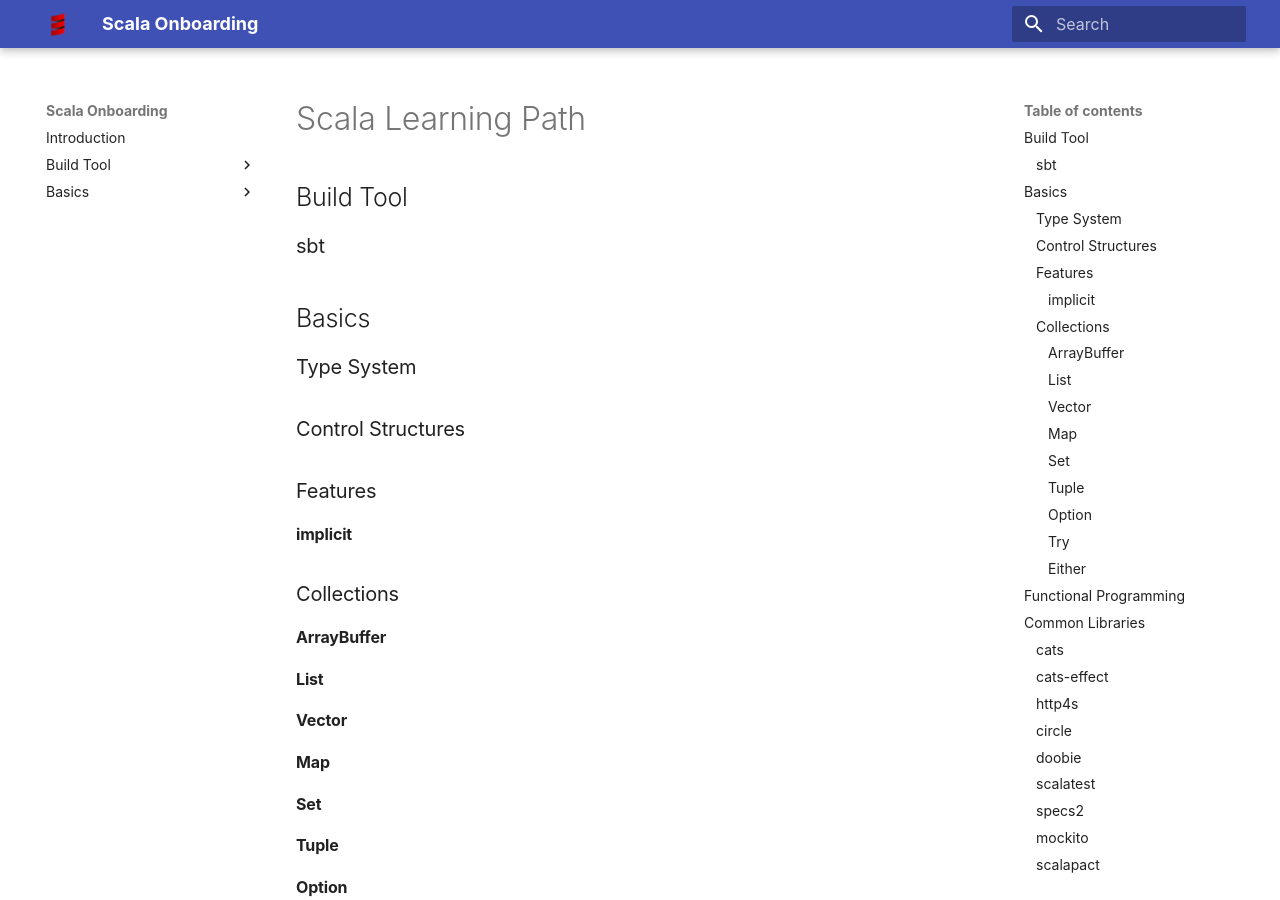
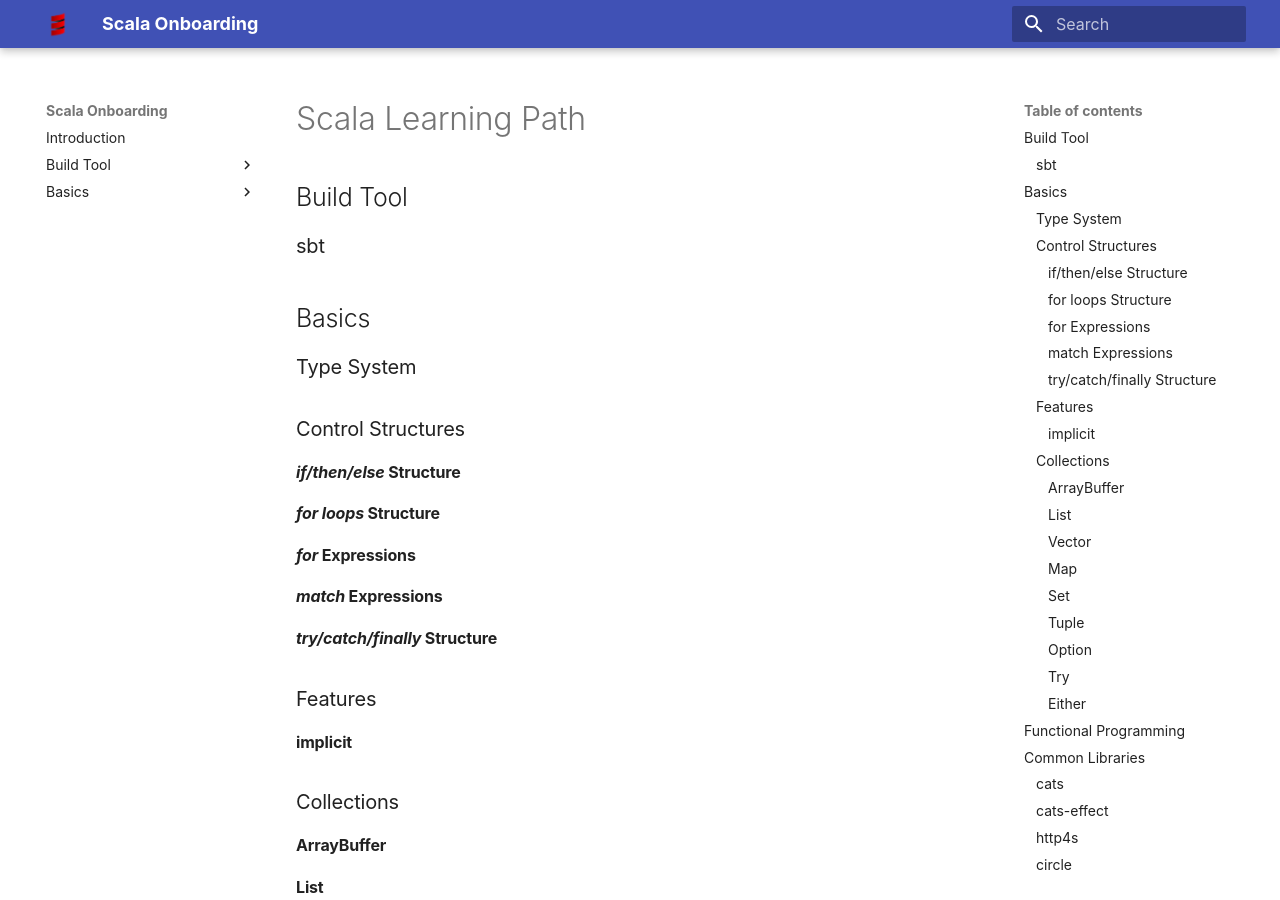
Before and after one commit to ShuaiLLi/scala-onboarding, an MkDocs documentation site: the page built from docs/assets/scala-learning-path.md, in a window 1280 px wide and 900 px high. Built offline with MkDocs 1.6.1 and Material for MkDocs 9.7.7, drawn with Linux system fonts in a browser that asks for light colours; some web fonts are replaced.

````diff
--- a/docs/assets/scala-learning-path.md
+++ b/docs/assets/scala-learning-path.md
@@ -9,6 +9,16 @@
 ### Type System
 
 ### Control Structures
+
+#### **_if/then/else_** Structure
+
+#### **_for loops_** Structure
+
+#### **_for_** Expressions
+
+#### **_match_** Expressions
+
+#### **_try/catch/finally_** Structure
 
 ### Features
 
--- a/docs/basics/control-structures.md
+++ b/docs/basics/control-structures.md
@@ -230,7 +230,7 @@ i match {
 }
 ```
 
-## "try/catch/finally" Expressions
+## "try/catch/finally" Structure
 
 你可以使用"try/catch/finally"来捕获和管理异常. Scala中使用`case`语句来匹配可能发生的不同类型的异常, 如下是一个基本的代码示例:
 
````
Also changed, not shown: docs/assets/scala-learning-path.html (+3 -3 lines).
